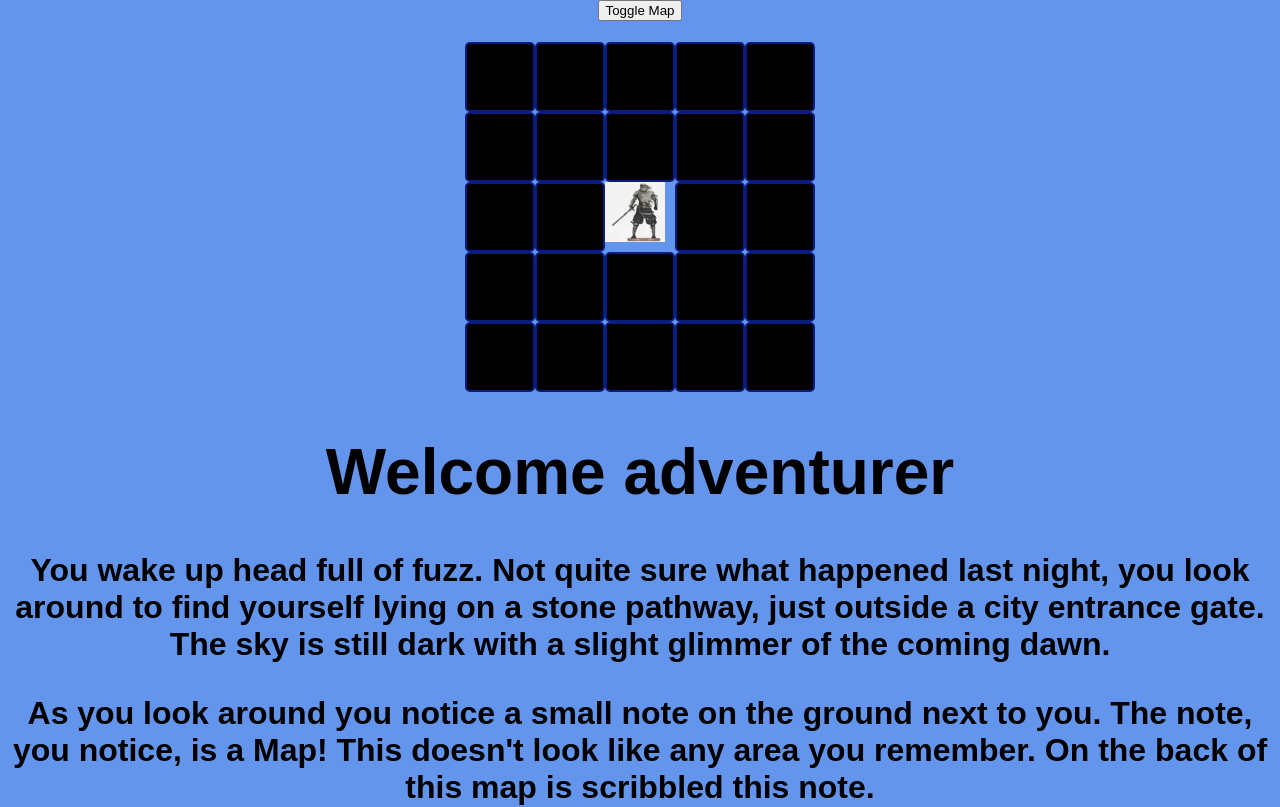
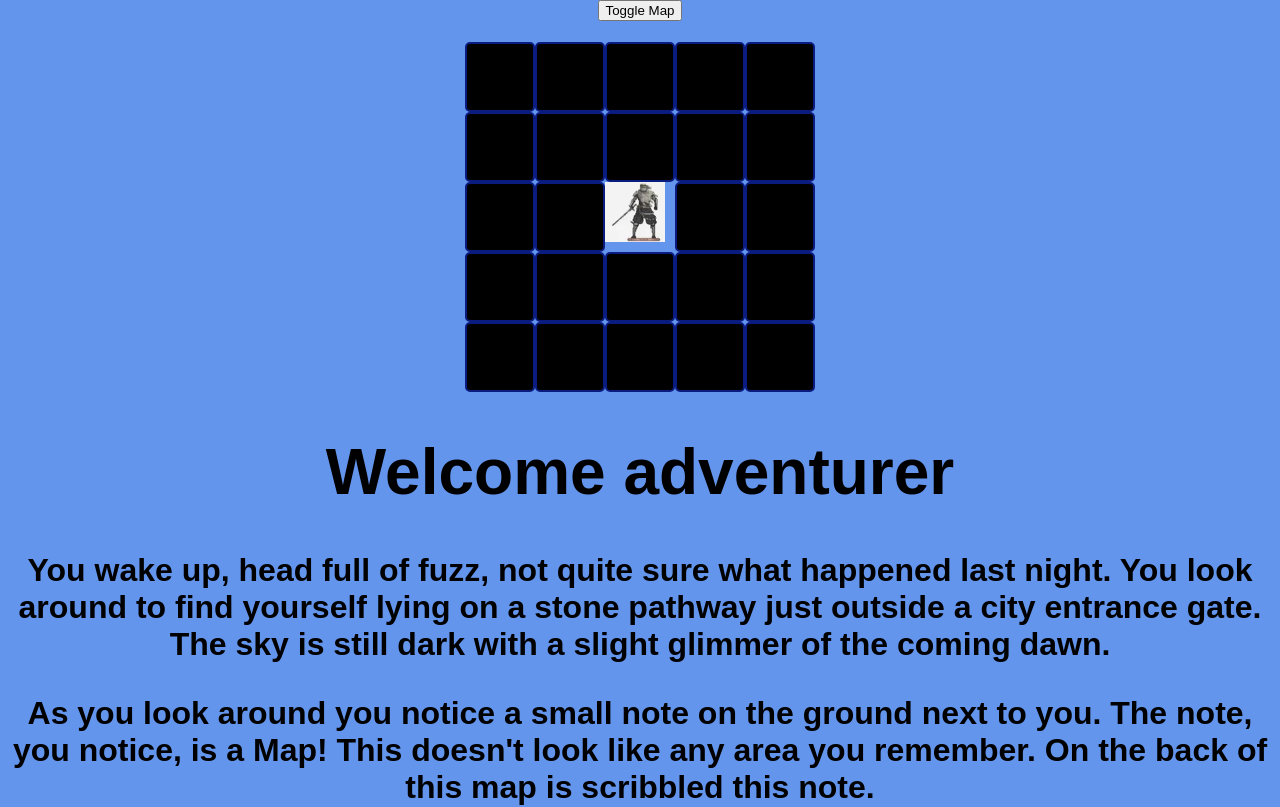
Before and after one commit to joemalatesta/DnD-game, a React (Create React App) app: page /game-start in a window 1280 px wide. Shown: the top 807 px of the page. Built offline with nearby package versions, Linux system fonts and the light colour scheme.

Commit message:
remove pos13 useeffect

```diff
--- a/src/components/Game/AdventureMap/AdventureMap.jsx
+++ b/src/components/Game/AdventureMap/AdventureMap.jsx
@@ -30,14 +30,10 @@ const AdventureMap = (props) => {
   const [y,setY] = useState(<div></div>)
   const [prevSpot, setPrevSpot] = useState()
   const [posColor, setPosColor] = useState()
-  const [currentSpot, setCurrentSpot] = useState()
+  const [currentSpot, setCurrentSpot] = useState(null)
 
-  let pos13
+  let pos13 = 3252 //6009 //7881
   let char =<img src="/images/char.png" alt="logo" className="App-logo" style={{ width: "60px",height: "60px", display:'flex'}}/>
-
-  useEffect(() => {
-    pos13 = 3252 //6009 //7881
-  }, []);
 
   useEffect(() => {
     setPosColor(charSpot?.props?.style.backgroundColor)
--- a/src/components/Game/GameMap/GameMap.jsx
+++ b/src/components/Game/GameMap/GameMap.jsx
@@ -3,7 +3,7 @@ import { mapDivs } from '../Map'
 
 
 const GameMap = (props) => {
-  console.log(mapDivs);
+  // console.log(mapDivs);
   let map = []
 
   for(let i = 0; i <10000; i++){
--- a/src/data/DmSpeaks/DmSpeaks.js
+++ b/src/data/DmSpeaks/DmSpeaks.js
@@ -1,9 +1,8 @@
 const texts = [
   { text:<div> <h1>Welcome adventurer</h1>
-    <p>You wake up head full of fuzz. Not quite sure what happened last night, you look around to find yourself lying on a stone pathway, just outside a city entrance gate. The sky is still dark with a slight glimmer of the coming dawn.</p>
+    <p>You wake up, head full of fuzz, not quite sure what happened last night. You look around to find yourself lying on a stone pathway just outside a city entrance gate. The sky is still dark with a slight glimmer of the coming dawn.</p>
     <p>As you look around you notice a small note on the ground next to you. The note, you notice, is a Map! This doesn't look like any area you remember. On the back of this map is scribbled this note. </p>
     <p>"As payment for your unruly behavior and public drunkeness, you are hereby ordered to light the signal pyres on the mountain to the east. You have 2 weeks to get this completed."</p></div> },{text:`You Need to roll the die`},
   ]
 
-
 export default texts
```
